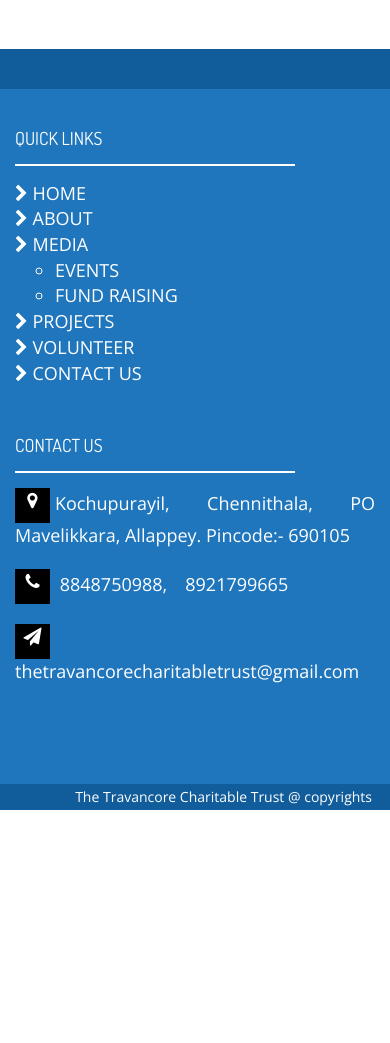
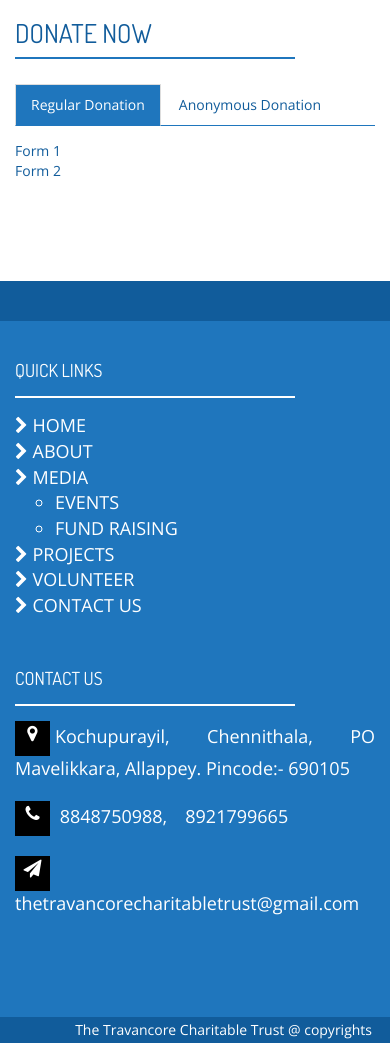
Before and after one commit to Unisight-Technologies/travancore-trust-website, a Django app: page /donate/ in a window 390 px wide. Shown: the part 1752-2795 px from the top of the page. Before the commit the page ends 2562 px from the top, so only its background shows below. Run offline with Django 3.2, Linux system fonts and the light colour scheme; some libraries are stand-ins or nearby versions; grey boxes are pictures that could not be loaded.

Commit message:
Fixed carousel's mobile view

```diff
--- a/charity/trust/templates/donate.html
+++ b/charity/trust/templates/donate.html
@@ -1,6 +1,12 @@
 {% extends 'base.html' %}
 {% load static %}
 {% block body_block %}
+
+
+<!-- PrettyPhoto -->
+<link rel="stylesheet" href="{% static 'assets/css/prettyPhoto.css' %}">
+
+<link rel="stylesheet" href="{% static 'assets/css/funds.css' %}">
 
         <a class="btn btn-lg FAB" href="#">Donate<br>Now!</a>
 
@@ -17,7 +23,7 @@
 
             <div class="item active">
 
-              <img style="height: 520px;" src="https://images.unsplash.com/photo-1559027615-cd4628902d4a?ixlib=rb-1.2.1&ixid=eyJhcHBfaWQiOjEyMDd9&auto=format&fit=crop&w=500&q=60" alt="">
+              <img style="height: 520px; object-fit: cover;" src="https://images.unsplash.com/photo-1559027615-cd4628902d4a?ixlib=rb-1.2.1&ixid=eyJhcHBfaWQiOjEyMDd9&auto=format&fit=crop&w=500&q=60" alt="">
 
               <div class="container">
 
@@ -36,7 +42,7 @@
 
             <div class="item ">
 
-              <img style="height: 520px;" src="https://images.unsplash.com/photo-1488521787991-ed7bbaae773c?ixlib=rb-1.2.1&ixid=eyJhcHBfaWQiOjEyMDd9&auto=format&fit=crop&w=500&q=60" alt="">
+              <img style="height: 520px; object-fit: cover;" src="https://images.unsplash.com/photo-1488521787991-ed7bbaae773c?ixlib=rb-1.2.1&ixid=eyJhcHBfaWQiOjEyMDd9&auto=format&fit=crop&w=500&q=60" alt="">
 
               <div class="container">
 
@@ -57,7 +63,7 @@
 
             <div class="item ">
 
-              <img style="height: 520px" src="https://images.unsplash.com/photo-1558261827-d0de98a628e8?ixlib=rb-1.2.1&ixid=eyJhcHBfaWQiOjEyMDd9&auto=format&fit=crop&w=500&q=60" alt="">
+              <img style="height: 520px; object-fit: cover;" src="https://images.unsplash.com/photo-1558261827-d0de98a628e8?ixlib=rb-1.2.1&ixid=eyJhcHBfaWQiOjEyMDd9&auto=format&fit=crop&w=500&q=60" alt="">
 
               <div class="container">
 
@@ -191,6 +197,46 @@
                     <img class="donate-image" src="{% static 'assets/images/united-nations-covid-19-response-QVNyCllG2GQ-unsplash.jpg' %}" alt="">
                 </section>
   				</div>
+
+
+          <div class="row ">
+
+            <div class="col-md-12 fadeIn animate-onscroll">
+
+              <h2 class="title-style-2"> Donate Now <span class="title-under"></span></h2>
+
+
+              <div role="tabpanel">
+
+                <!-- Nav tabs -->
+                <ul class="nav nav-tabs" role="tablist">
+                  <li role="presentation" class="active"><a href="#regular" aria-controls="regular" role="tab" data-toggle="tab">Regular Donation</a></li>
+                  <li role="presentation"><a href="#anonymous" aria-controls="anonymous" role="tab" data-toggle="tab">Anonymous Donation</a></li>
+                </ul>
+
+                <!-- Tab panes -->
+                <div class="tab-content">
+                  <div role="tabpanel" class="tab-pane active" id="regular">
+                    Form 1
+                  </div>
+                </div>
+
+                <div class="tab-content">
+                  <div role="tabpanel" class="tab-pane active" id="anonymous">
+                    Form 2
+                  </div>
+                </div>
+
+
+              </div>
+            </div>
+          </div>
+
+
+
         </div>
       </div>
+      <script src="{% static 'assets/js/jquery.prettyPhoto.js' %}"></script>
+
+
 {% endblock %}
--- a/charity/trust/templates/index.html
+++ b/charity/trust/templates/index.html
@@ -16,7 +16,7 @@
 
             <div class="item active">
 
-              <img style="height: 620px;" src="https://images.unsplash.com/photo-1537531653369-236e00309977?ixlib=rb-1.2.1&ixid=eyJhcHBfaWQiOjEyMDd9&auto=format&fit=crop&w=750&q=80" alt="">
+              <img style="height: 620px; object-fit: cover;" src="https://images.unsplash.com/photo-1537531653369-236e00309977?ixlib=rb-1.2.1&ixid=eyJhcHBfaWQiOjEyMDd9&auto=format&fit=crop&w=750&q=80" alt="">
 
               <div class="container">
 
@@ -35,7 +35,7 @@
 
             <div class="item ">
 
-            <img style="height: 620px;" src="https://images.unsplash.com/photo-1518131296958-df44106fd0ae?ixlib=rb-1.2.1&ixid=eyJhcHBfaWQiOjEyMDd9&auto=format&fit=crop&w=750&q=80" alt="">
+            <img style="height: 620px; object-fit: cover;" src="https://images.unsplash.com/photo-1518131296958-df44106fd0ae?ixlib=rb-1.2.1&ixid=eyJhcHBfaWQiOjEyMDd9&auto=format&fit=crop&w=750&q=80" alt="">
 
               <div class="container">
 
@@ -56,7 +56,7 @@
 
             <div class="item ">
 
-            <img style="height: 620px" src="https://images.unsplash.com/photo-1530490125459-847a6d437825?ixlib=rb-1.2.1&ixid=eyJhcHBfaWQiOjEyMDd9&auto=format&fit=crop&w=763&q=80" alt="">
+            <img style="height: 620px; object-fit: cover;" src="https://images.unsplash.com/photo-1530490125459-847a6d437825?ixlib=rb-1.2.1&ixid=eyJhcHBfaWQiOjEyMDd9&auto=format&fit=crop&w=763&q=80" alt="">
 
               <div class="container">
 
--- a/charity/trust/templates/volunteer.html
+++ b/charity/trust/templates/volunteer.html
@@ -16,7 +16,7 @@
 
             <div class="item active">
 
-              <img style="height: 620px;" src="https://images.unsplash.com/photo-1559027615-cd4628902d4a?ixlib=rb-1.2.1&ixid=eyJhcHBfaWQiOjEyMDd9&auto=format&fit=crop&w=500&q=60" alt="">
+              <img style="height: 620px; object-fit: cover;" src="https://images.unsplash.com/photo-1559027615-cd4628902d4a?ixlib=rb-1.2.1&ixid=eyJhcHBfaWQiOjEyMDd9&auto=format&fit=crop&w=500&q=60" alt="">
 
               <div class="container">
 
@@ -35,7 +35,7 @@
 
             <div class="item ">
 
-              <img style="height: 620px;" src="https://images.unsplash.com/photo-1488521787991-ed7bbaae773c?ixlib=rb-1.2.1&ixid=eyJhcHBfaWQiOjEyMDd9&auto=format&fit=crop&w=500&q=60" alt="">
+              <img style="height: 620px; object-fit: cover;" src="https://images.unsplash.com/photo-1488521787991-ed7bbaae773c?ixlib=rb-1.2.1&ixid=eyJhcHBfaWQiOjEyMDd9&auto=format&fit=crop&w=500&q=60" alt="">
 
               <div class="container">
 
@@ -56,7 +56,7 @@
 
             <div class="item ">
 
-              <img style="height: 620px" src="https://images.unsplash.com/photo-1558261827-d0de98a628e8?ixlib=rb-1.2.1&ixid=eyJhcHBfaWQiOjEyMDd9&auto=format&fit=crop&w=500&q=60" alt="">
+              <img style="height: 620px; object-fit: cover;" src="https://images.unsplash.com/photo-1558261827-d0de98a628e8?ixlib=rb-1.2.1&ixid=eyJhcHBfaWQiOjEyMDd9&auto=format&fit=crop&w=500&q=60" alt="">
 
               <div class="container">
 
```
